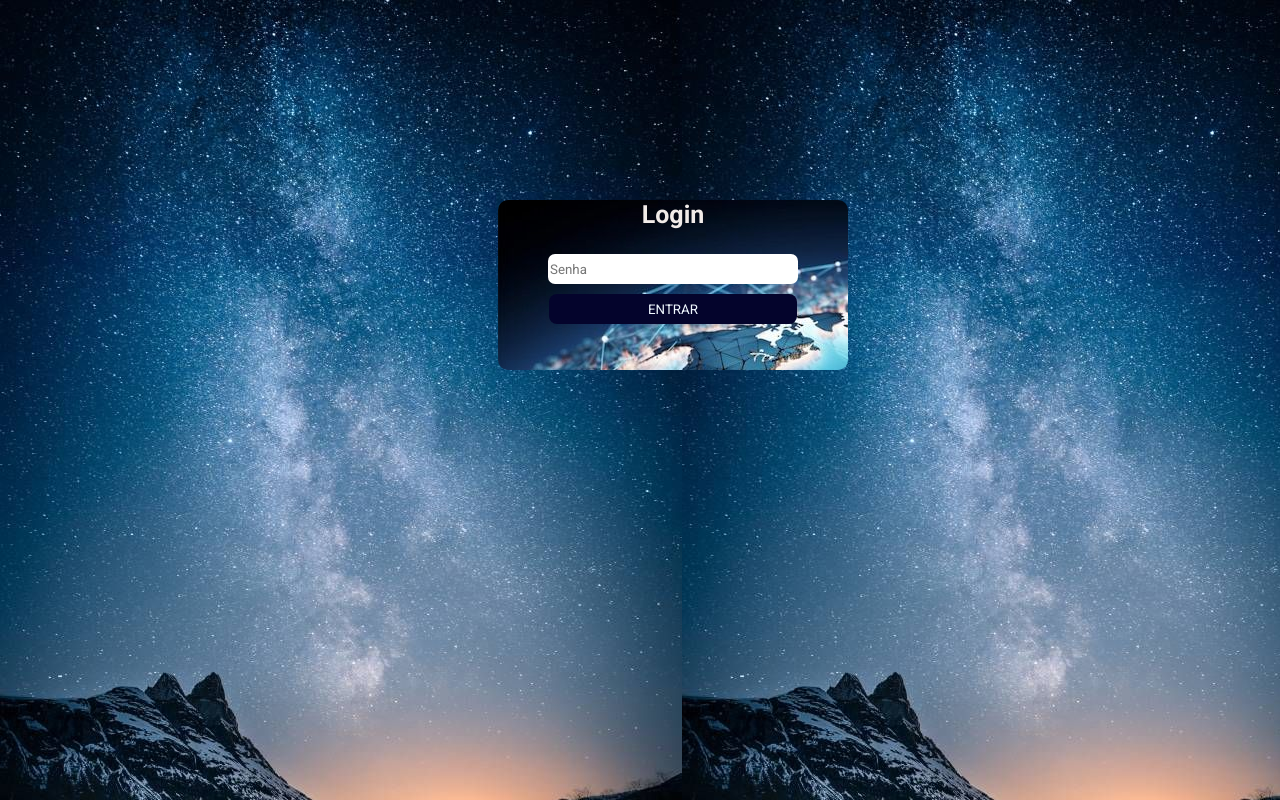
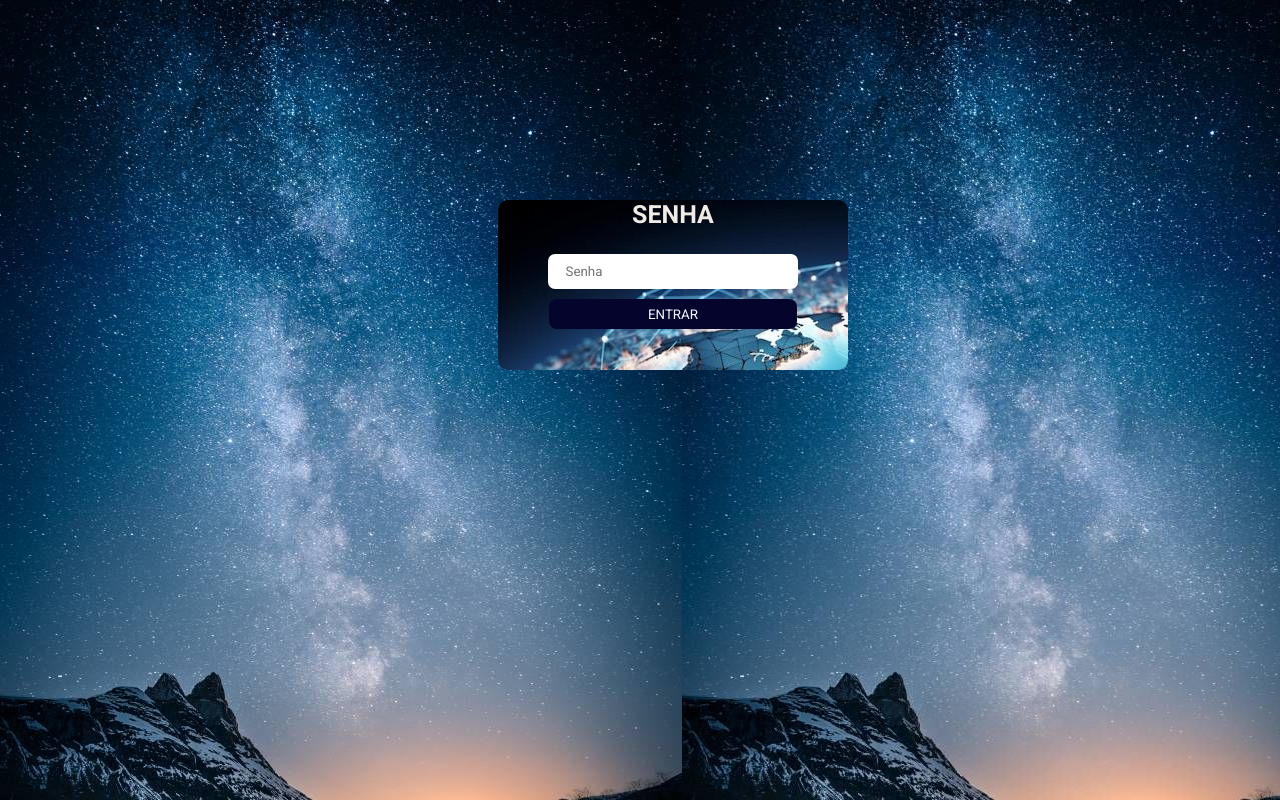
Before and after one commit to JRogerioSC/Login, a plain HTML site: page index.html in a window 1280 px wide. Drawn offline with Linux system fonts and the light colour scheme; a web font is replaced by a local one.

Commit message:
auteracoesboas

```diff
--- a/index.html
+++ b/index.html
@@ -27,7 +27,8 @@
         }
 
         input {
-            display: block;
+            display: flex;
+            padding: 5%;
             margin: 10px auto;
             width: 250px;
             height: 30px;
@@ -90,7 +91,7 @@
 
         <div>
 
-            <h3>Login</h3>
+            <h3>SENHA</h3>
             <input type='password' placeholder='Senha' id='senha' />
             <button type='submit'onclick='Logar(); return false' class='button'>ENTRAR</button>
 
```
